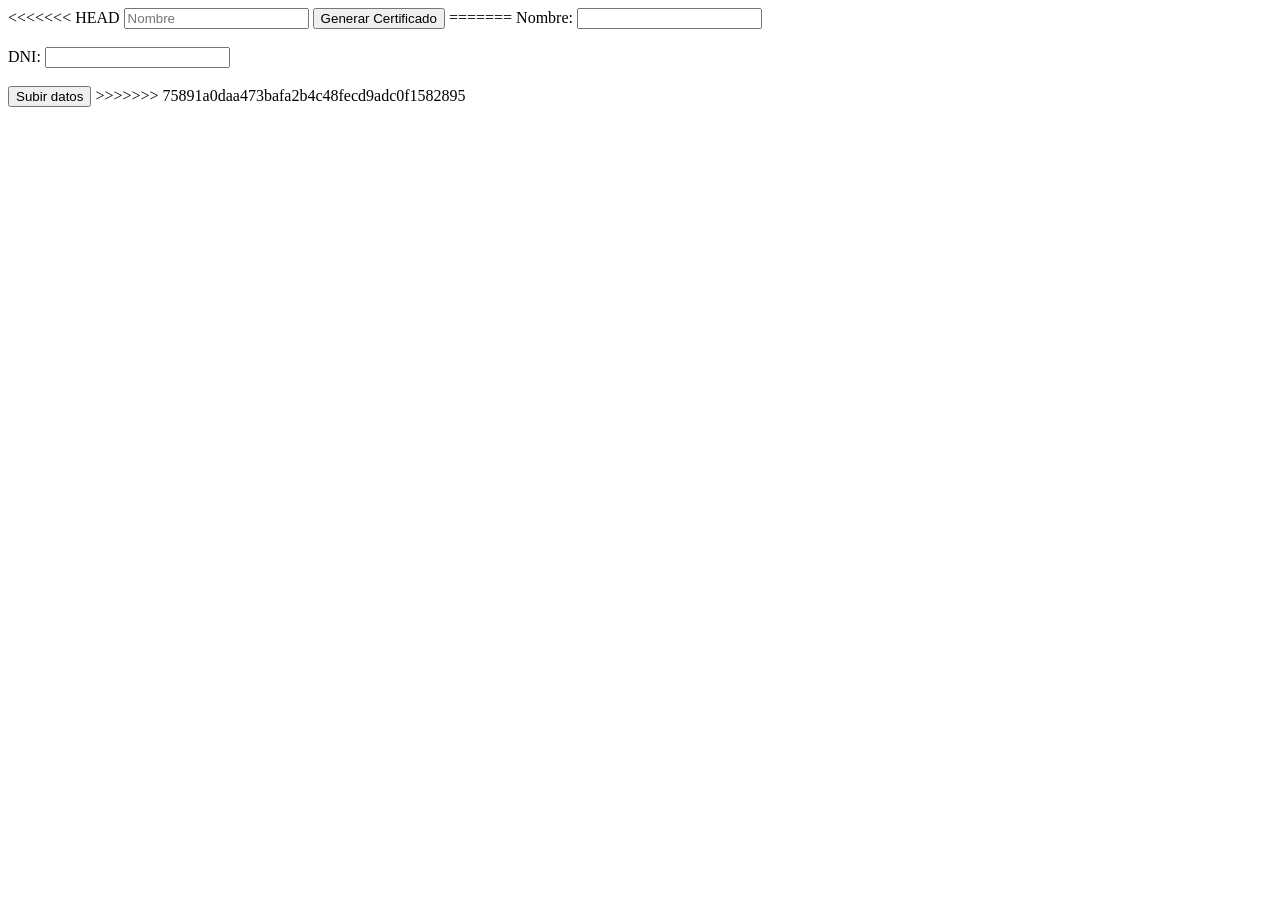
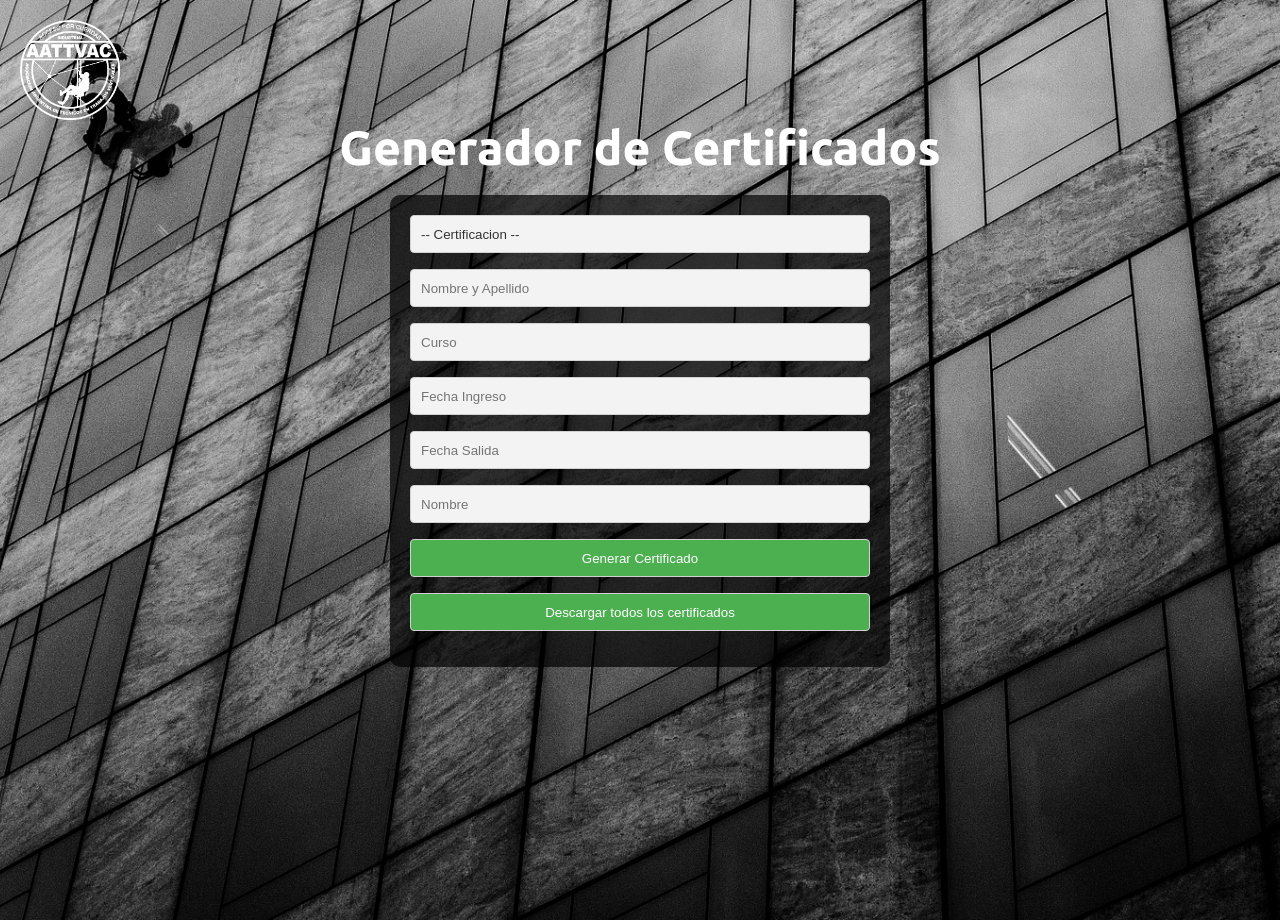
Before and after one commit to Sjalok/GeneradorCertificadosAATVAC, a website: page formulario.html in a window 1280 px wide. Before the commit the page ends 800 px from the top, so only its background shows below. Drawn offline with Linux system fonts and the light colour scheme.

Commit message:
Formulario

```diff
--- a/CSS/formulario.css
+++ b/CSS/formulario.css
@@ -1,8 +1,9 @@
 body, html {
     margin: 0;
     padding: 0;
+    width: 100%;
+    height: 100%;
     font-family: 'Ubuntu', sans-serif;
-    background-color: #f0f0f0; /* Color de fondo */
   }
 
   .slider {
@@ -13,18 +14,16 @@ body, html {
     display: flex;
     flex-direction: column;
     align-items: center;
-    justify-content: flex-start; /* Alineación hacia arriba */
+    justify-content: flex-start;
     color: white;
     text-align: center;
-    padding-top: 120px; /* Espacio superior ajustable */
-    position: relative; /* Añadido para posicionar elementos absolutos */
+    padding-top: 120px;
   }
 
   .slider h1 {
     margin: 0;
     font-size: 3rem;
     color: white;
-    z-index: 1; /* Añadido z-index para estar encima del formulario */
   }
 
   .logo-container {
@@ -32,116 +31,69 @@ body, html {
     align-items: center;
     justify-content: center;
     margin-bottom: 20px;
-    position: relative; /* Añadido posicionamiento relativo */
-    z-index: 1; /* Añadido z-index para estar encima del formulario */
   }
 
   .logo-container img {
-    width: 100px; /* Tamaño del logo */
-    height: auto; /* Mantiene la proporción */
-    margin-left: 10px; /* Margen a la izquierda */
-    margin-top: 0; /* Margen superior */
+    width: 100px;
+    height: auto;
+    margin-left: 10px;
+    margin-top: 0;
   }
 
-/* Estilos para el formulario */
-.form-container {
-    width: 80%; /* Ancho del contenedor del formulario */
-    max-width: 600px; /* Ancho máximo del contenedor */
-    margin: 120px auto 0; /* Centrar horizontalmente con espacio superior */
-    background-color: rgba(0, 0, 0, 0.7); /* Color de fondo con transparencia */
-    padding: 20px;
-    border-radius: 10px;
-    box-shadow: 0 0 10px rgba(0, 0, 0, 0.1); /* Sombra ligera */
-    text-align: center;
-    z-index: 1; /* Coloca el formulario encima de la imagen de fondo */
+  .top-logo {
+    position: absolute;
+    top: 20px;
+    left: 20px;
   }
 
-.form-container h1 {
-    margin-bottom: 20px;
-    font-size: 2rem;
-    color: white; /* Color de texto blanco */
-}
-
-.form-container label {
-    display: block;
-    margin-bottom: 10px;
-    color: white; /* Color de texto blanco */
-}
-
-.form-container input[type="text"],
-.form-container input[type="file"] {
-    width: calc(100% - 20px);
-    padding: 10px;
-    margin-bottom: 15px;
-    border: none;
-    border-radius: 5px;
-    font-size: 1rem;
-    background-color: rgba(255, 255, 255, 0.9); /* Fondo blanco semitransparente para los inputs */
-    color: #333; /* Color de texto oscuro */
-}
-
-.form-container input[type="submit"] {
-    padding: 10px 20px;
-    border: none;
-    border-radius: 5px;
-    background-color: #4CAF50;
-    color: white;
-    cursor: pointer;
-    font-size: 1rem;
-}
-
-.form-container input[type="submit"]:hover {
-    background-color: #45a049;
-}
-
-h1 {
-    font-family: 'Covered By Your Grace', cursive; /* Fuente para títulos */
-    text-align: center;
-    margin-top: 50px; /* Espacio arriba del título */
-    color: #333; /* Color del texto */
+  .top-logo img {
+    width: 100px;
+    height: auto;
   }
 
   #cursanteForm {
-    max-width: 600px;
-    margin: 0 auto;
-    background-color: #fff; /* Fondo del formulario */
+    background: rgba(0, 0, 0, 0.7);
     padding: 20px;
-    border-radius: 8px;
-    box-shadow: 0 0 10px rgba(0, 0, 0, 0.1); /* Sombra ligera */
+    border-radius: 10px;
+    margin-top: 20px;
+    width: 80%;
+    max-width: 500px;
+    box-sizing: border-box;
   }
 
-label {
-    display: block;
-    margin-bottom: 10px;
-    color: #555; /* Color del texto de las etiquetas */
+  #cursanteForm input,
+  #cursanteForm button,
+  #cursanteForm select {
+    height: 38px;
+    padding: 6px 10px;
+    background-color: #fff;
+    border: 1px solid #D1D1D1;
+    border-radius: 4px;
+    box-shadow: none;
+    box-sizing: border-box;
+    width: 100%; /* Ensure full width */
+    display: block; /* Block display to stack vertically */
+    margin-bottom: 1rem; /* Add margin to separate items */
   }
 
-input[type="text"], input[type="file"] {
-    width: calc(100% - 20px); /* Ancho del input menos el padding */
-    padding: 10px;
-    margin-bottom: 15px;
-    border: 1px solid #ddd; /* Borde del input */
-    border-radius: 5px;
-    font-size: 16px;
+  #cursanteForm input {
+    background: #f3f3f3;
+    color: #333;
   }
 
-input[type="submit"] {
-    background-color: #4CAF50; /* Color de fondo del botón */
-    color: #fff; /* Color del texto del botón */
-    border: none;
-    padding: 12px 20px;
-    cursor: pointer;
-    border-radius: 5px;
-    font-size: 16px;
+  #cursanteForm select {
+    background: #f3f3f3;
+    color: #333;
+    appearance: none;
+    padding-right: 2rem;
   }
 
-input[type="submit"]:hover {
-    background-color: #45a049; /* Color de fondo al pasar el mouse */
+  #cursanteForm button {
+    background: #4CAF50;
+    color: white;
+    cursor: pointer;
   }
 
-/* Estilos adicionales para el formulario */
-@media (min-width: 768px) {
-    #cursanteForm {
-        padding: 30px;
+  #cursanteForm button:hover {
+    background: #45a049;
   }
-}
--- a/formulario.html
+++ b/formulario.html
@@ -4,22 +4,38 @@
     <meta charset="UTF-8">
     <meta name="viewport" content="width=device-width, initial-scale=1.0">
     <title>Generador de Certificados</title>
+    <link rel="stylesheet" type="text/css" href="./CSS/formulario.css">
+    <link href="https://fonts.googleapis.com/css2?family=Ubuntu:wght@400;700&display=swap" rel="stylesheet">
     <script src="https://cdnjs.cloudflare.com/ajax/libs/pdf.js/2.7.570/pdf.min.js"></script>
     <script src="https://cdnjs.cloudflare.com/ajax/libs/pdf-lib/1.17.1/pdf-lib.min.js"></script>
 </head>
 <body>
-    <form id="cursanteForm">
-<<<<<<< HEAD
-        <input type="text" id="nombre" placeholder="Nombre">
-        <button type="submit">Generar Certificado</button>
-=======
-        <label for="nombre">Nombre:</label>
-        <input type="text" id="nombre" name="nombre" required><br><br>
-        <label for="dni">DNI:</label>
-        <input type="text" id="dni" name="dni" required><br><br>
-        <input type="submit" value="Subir datos">
->>>>>>> 75891a0daa473bafa2b4c48fecd9adc0f1582895
-    </form>
+    <div class="slider">
+        <div class="top-logo">
+            <img src="/img/logo.png" alt="Logo">
+        </div>
+        <h1>Generador de Certificados</h1>
+        <form id="cursanteForm">
+            <div class="mt-5">
+                <select id="cursos" class="select-styled">
+                    <option disabled selected value="">-- Certificacion --</option>
+                    <option value="TSA">Trabajo Seguro en Altura</option>
+                    <option value="APC">Certificacion APC</option>
+                    <option value="RTC">certificacion RTC</option>
+                </select>
+            </div>
+
+            <input type="text" id="nombre" placeholder="Nombre y Apellido">
+            <input type="text" id="curso" placeholder="Curso">
+            <input type="text" id="ingreso" placeholder="Fecha Ingreso">
+            <input type="text" id="salida" placeholder="Fecha Salida">
+            <input type="text" id="nombre" placeholder="Nombre">
+            <button type="submit">Generar Certificado</button>
+
+            <button type="submit">Descargar todos los certificados</button>
+        </form>
+    </div>
+
     <script src="https://apis.google.com/js/api.js"></script>
     <script src="https://accounts.google.com/gsi/client" async defer></script>
     <script src="credentials.js"></script>
```
Lines whose indentation alone changed are shown as unchanged.
